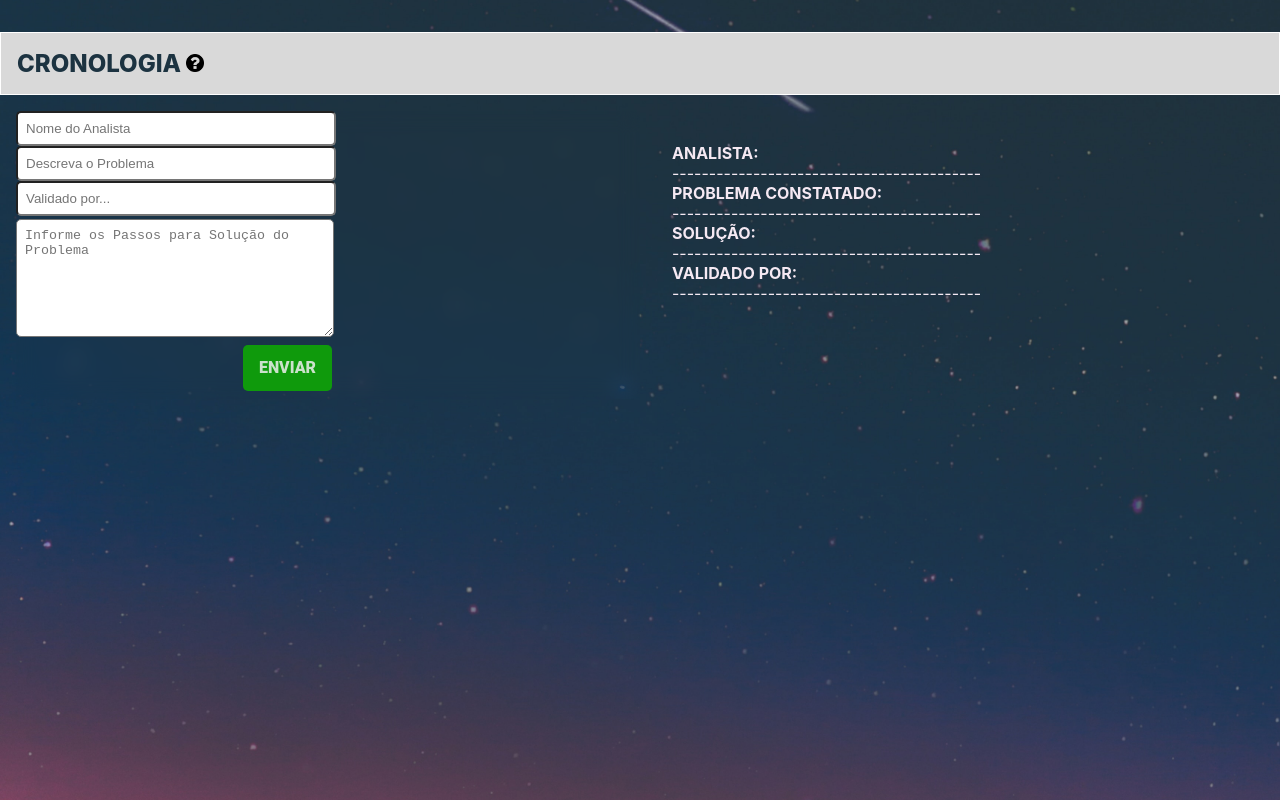
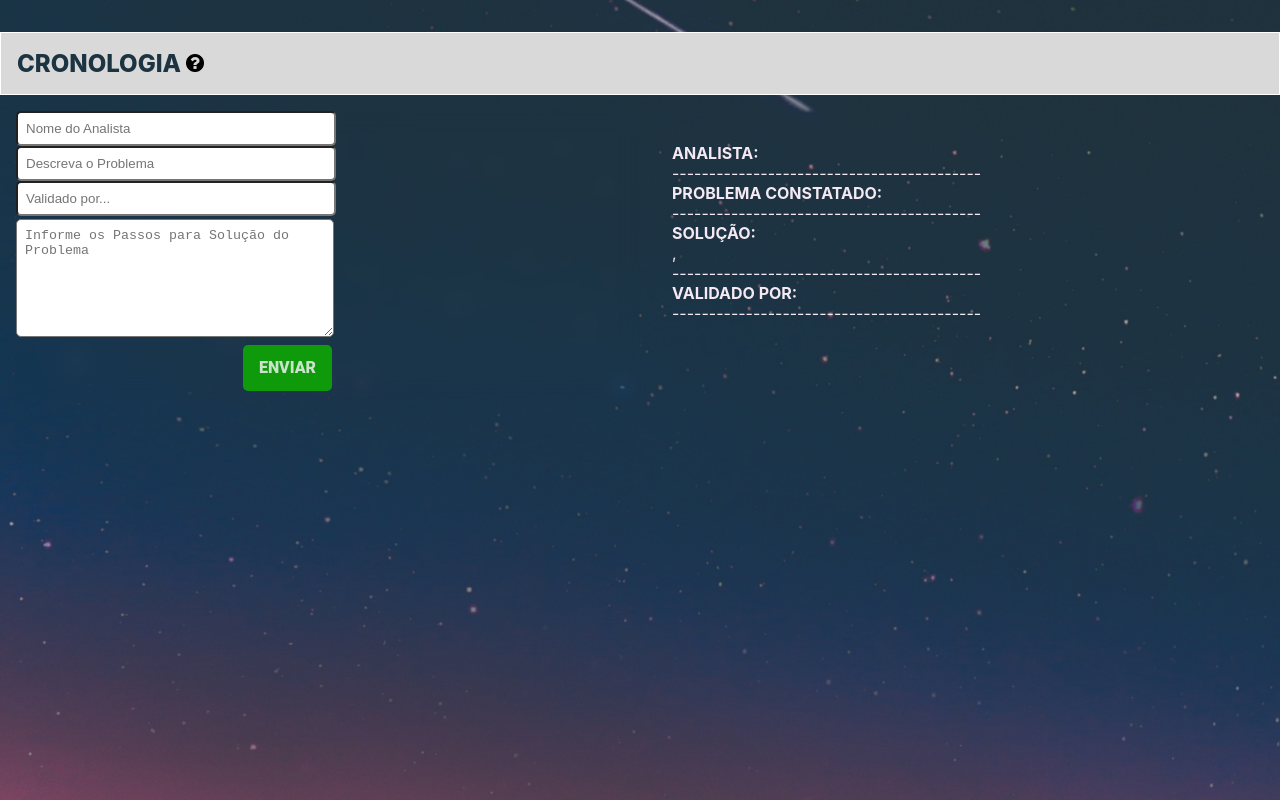
Before and after one commit to jorgelgf/cronologa, a React (Create React App) app: page / in a window 1280 px wide. Both pictures are taken after a click on the button "ENVIAR". Built offline with nearby package versions, Linux system fonts and the light colour scheme.

Commit message:
inserido virgula nas separacoes do objeto finshSoltuion

```diff
--- a/src/App.tsx
+++ b/src/App.tsx
@@ -180,7 +180,6 @@ setOk(true)  }
                           style={{cursor:'pointer'}}key={index}>
                     <>
                       <div>
-                        {" "}
                         <b>ANALISTA: </b>
                         {item.name}
                       </div>
@@ -196,7 +195,7 @@ setOk(true)  }
                       <div>
                         <b>SOLUÇÃO: </b> <br />
 
-                        {finishSolution}
+                        ,{finishSolution}
                       </div>
                       ------------------------------------------
                       <br />
```
